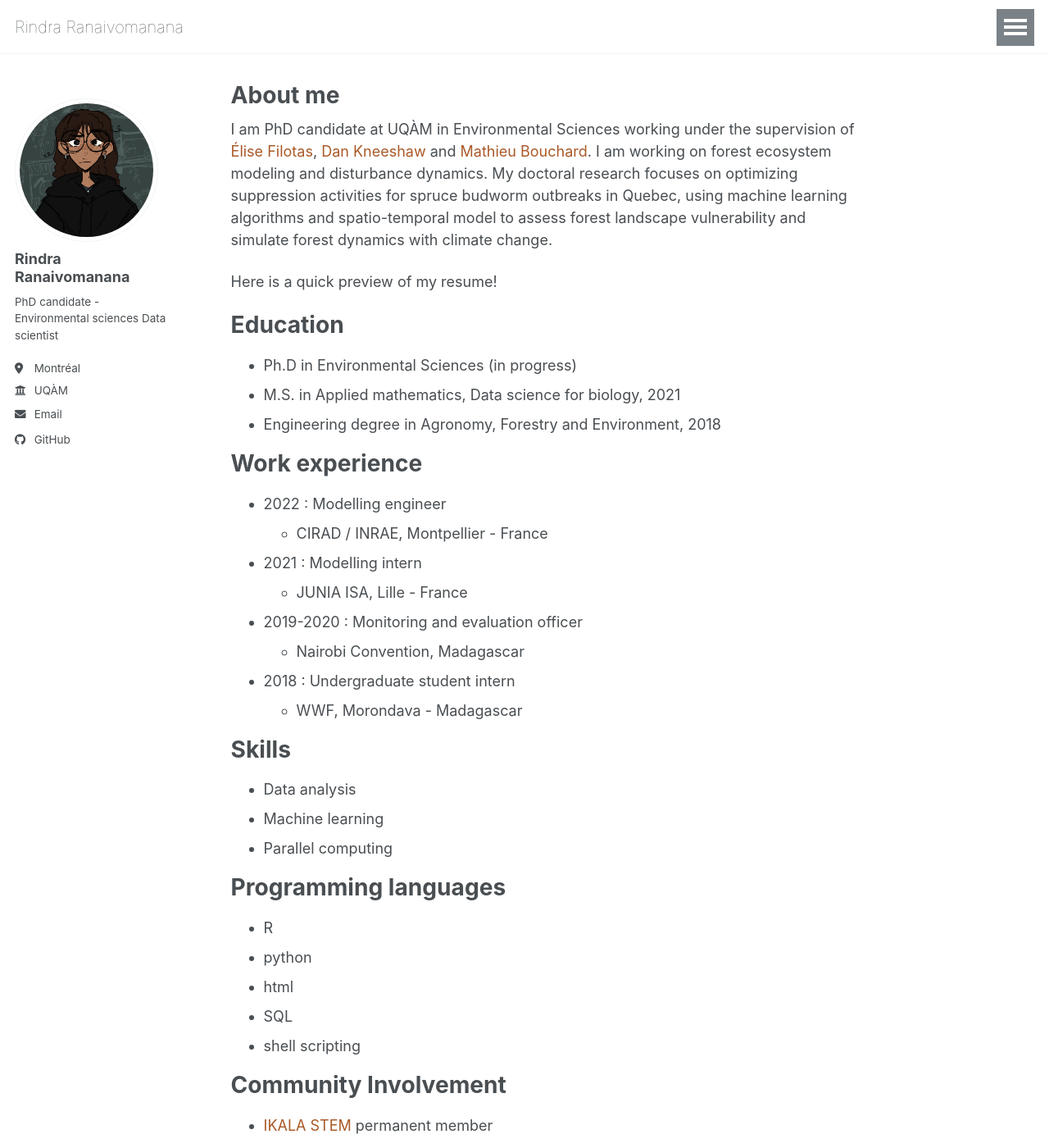
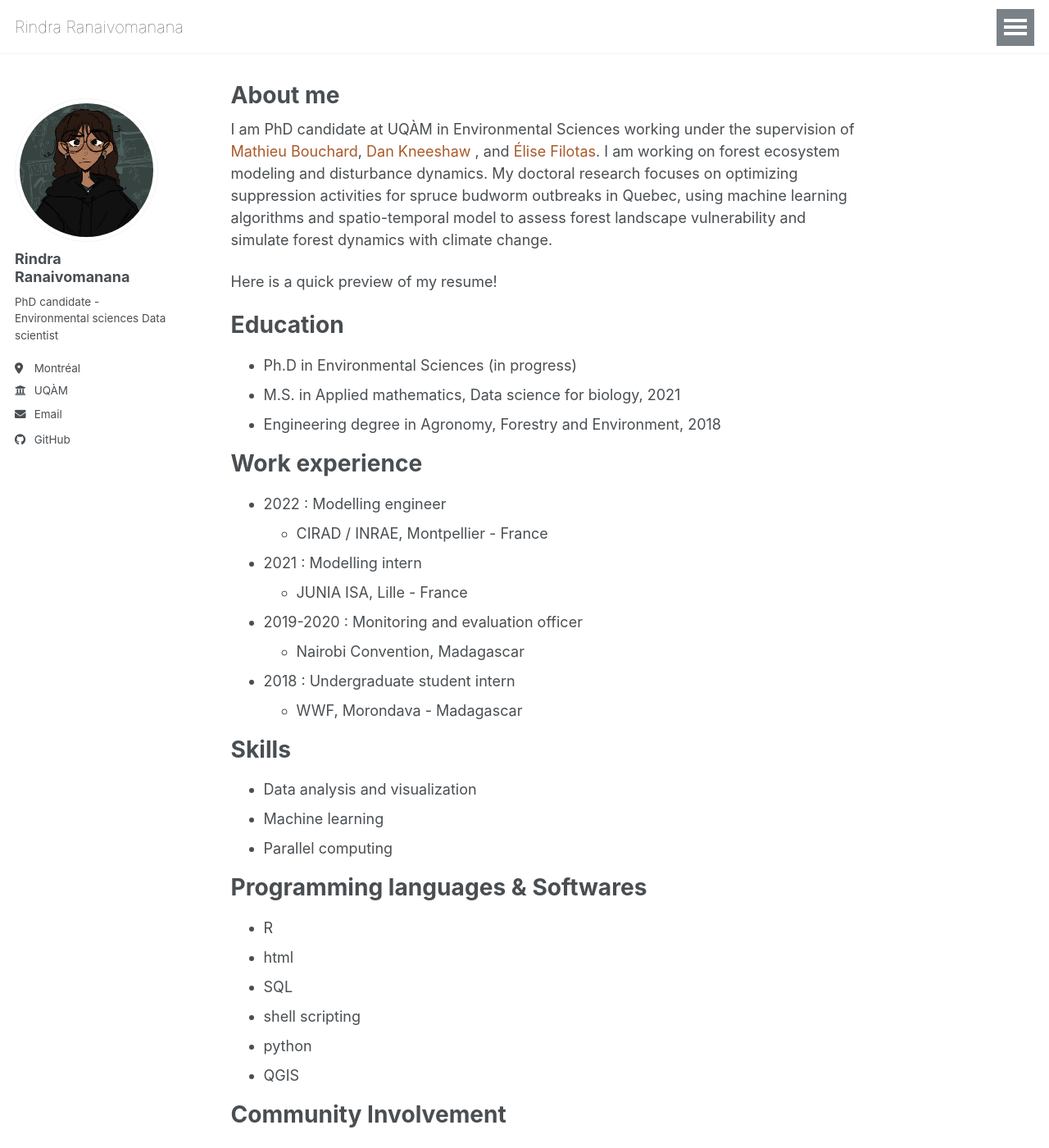
Before and after one commit to rindrafanomezana/rindrafanomezana.github.io, a Jekyll site: the page built from _pages/about_me.md, in a window 1280 px wide and 1400 px high. Shown: the whole window at 82% size. Built offline with Jekyll 4.4.1, drawn with Linux system fonts in a browser that asks for light colours; some of the changed text lies outside the part shown.

Commit message:
Update about_me.md

```diff
--- a/_pages/about_me.md
+++ b/_pages/about_me.md
@@ -8,7 +8,7 @@ redirect_from:
 ---
 
 
-I am PhD candidate at UQÀM in Environmental Sciences working under the supervision of <a href="https://elisefilotas.ca/fr/maison/" target="_blank" rel="noopener noreferrer">Élise Filotas</a>, <a href="https://www.cef-cfr.ca/pmwiki.php?n=Membres.DanielKneeshaw" target="_blank" rel="noopener noreferrer">Dan Kneeshaw </a> and <a href="https://www.cef-cfr.ca/pmwiki.php?n=Membres.MathieuBouchard" target="_blank" rel="noopener noreferrer">Mathieu Bouchard</a>. I am working on forest ecosystem modeling and disturbance dynamics. My doctoral research focuses on optimizing suppression activities for spruce budworm outbreaks in Quebec, using machine learning algorithms and spatio-temporal model to assess forest landscape vulnerability and simulate forest dynamics with climate change.
+I am PhD candidate at UQÀM in Environmental Sciences working under the supervision of <a href="https://www.cef-cfr.ca/pmwiki.php?n=Membres.MathieuBouchard" target="_blank" rel="noopener noreferrer">Mathieu Bouchard</a>,  <a href="https://www.cef-cfr.ca/pmwiki.php?n=Membres.DanielKneeshaw" target="_blank" rel="noopener noreferrer">Dan Kneeshaw </a>, and <a href="https://elisefilotas.ca/fr/maison/" target="_blank" rel="noopener noreferrer">Élise Filotas</a>. I am working on forest ecosystem modeling and disturbance dynamics. My doctoral research focuses on optimizing suppression activities for spruce budworm outbreaks in Quebec, using machine learning algorithms and spatio-temporal model to assess forest landscape vulnerability and simulate forest dynamics with climate change.
 
 Here is a quick preview of my resume!
 
@@ -34,18 +34,19 @@ Work experience
 
 Skills
 ======
-* Data analysis
+* Data analysis and visualization
 * Machine learning
 * Parallel computing
 
-Programming languages
+Programming languages & Softwares
 ======
 * R
-* python
 * html
 * SQL
 * shell scripting
+* python
+* QGIS
 
 Community Involvement
 ======
-* [IKALA STEM](https://www.ikalastem.org/) permanent member
+* [IKALA STEM](https://www.ikalastem.org/) : Permanent member since 2019, Communication Officer (2026-2028)
```
